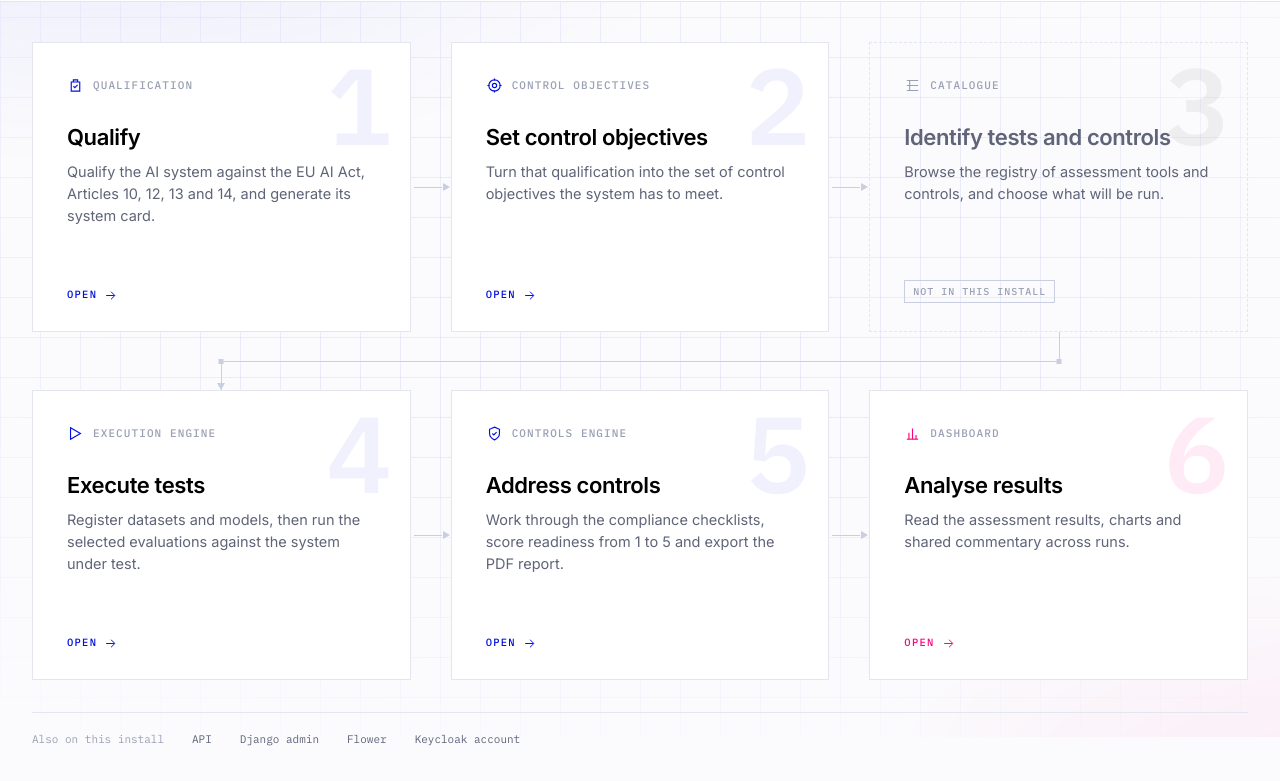
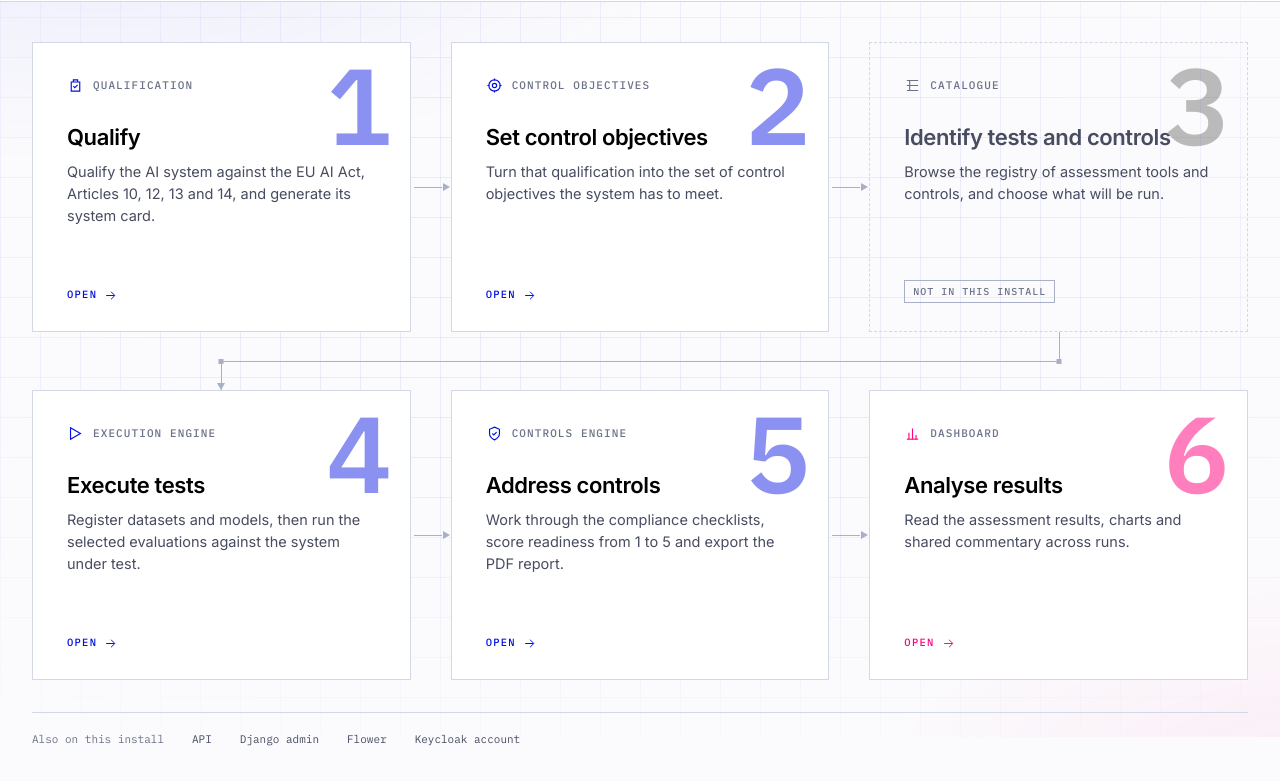
Before and after one commit to lux-ai-factory/aisc, a plain HTML site: page homepage/index.html in a window 1280 px wide. Shown: the part 63-844 px from the top of the page. Drawn offline with Linux system fonts and the light colour scheme; no server answers.

Commit message:
Darker palette: the step numerals were unreadable
The numerals were set as a watermark at 6% of the brand blue, which on a tinted
field is not legible. They are now 46% blue, 50% accent for step 6, and 26% black
for the module that is not installed, so they read as part of the card.

The rest of the palette was pale with them, so it moves too: muted text
#5f6478 -> #474c60, the micro-label grey #9aa0b4 -> #6b7288, and the two border
tokens #e3e6ef/#c9cee0 -> #d3d8e6/#a9b0c6, since hairlines at the old values
nearly vanished against the background wash.

verify-sso.sh 12/12.

```diff
--- a/homepage/index.html
+++ b/homepage/index.html
@@ -14,10 +14,10 @@
      leans into it: Swiss grid, hairlines, oversized numerals, monospace labels. */
   :root{
     --bg:#fbfbfd; --panel:#ffffff;
-    --text:#000000; --muted:#5f6478; --faint:#9aa0b4;
+    --text:#000000; --muted:#474c60; --faint:#6b7288;
     --primary:#000fdf; --primary-hover:#000079;
     --accent:#ff007e;
-    --border:#e3e6ef; --border-strong:#c9cee0;
+    --border:#d3d8e6; --border-strong:#a9b0c6;
     --radius:0px;
     --gutter:40px;
     --col-centre:calc((100% - 2 * var(--gutter)) / 6);
@@ -132,10 +132,10 @@
   .card .n{
     position:absolute; top:8px; right:18px;
     font-family:var(--mono); font-weight:600; font-size:108px; line-height:1;
-    color:rgba(0,15,223,.06); font-variant-numeric:tabular-nums;
+    color:rgba(0,15,223,.46); font-variant-numeric:tabular-nums;
     pointer-events:none; user-select:none;
   }
-  .card:last-child .n{color:rgba(255,0,126,.08)}
+  .card:last-child .n{color:rgba(255,0,126,.50)}
   /* a rule that draws itself along the top edge on hover */
   a.card::before{
     content:""; position:absolute; top:0; left:0; right:0; height:3px;
@@ -177,7 +177,7 @@
 
   /* a module that is not part of this install: in the sequence, not a link */
   .card.off{border-style:dashed; background:transparent; cursor:default}
-  .card.off .n{color:rgba(0,0,0,.05)}
+  .card.off .n{color:rgba(0,0,0,.26)}
   .card.off .svc svg{stroke:var(--faint)}
   .card.off h2{color:var(--muted)}
   .card.off .tag{
```
